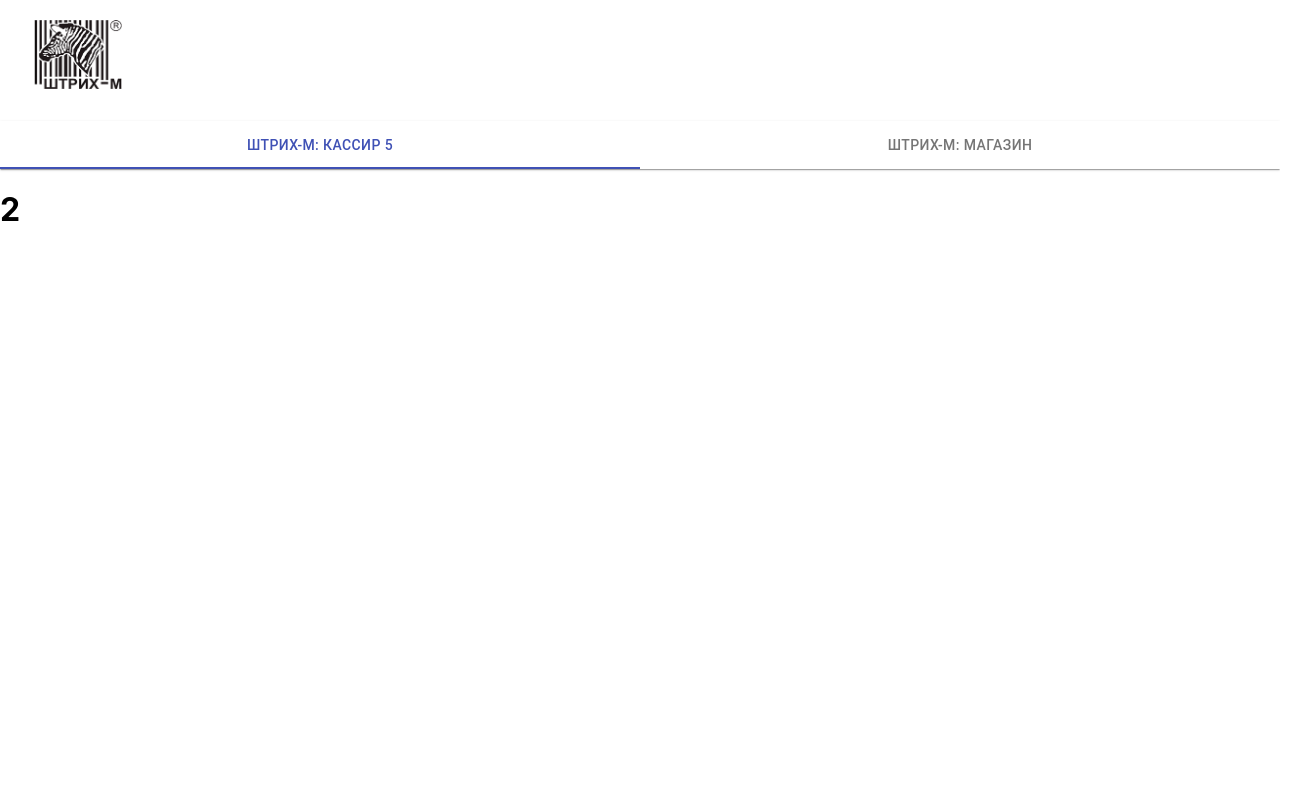
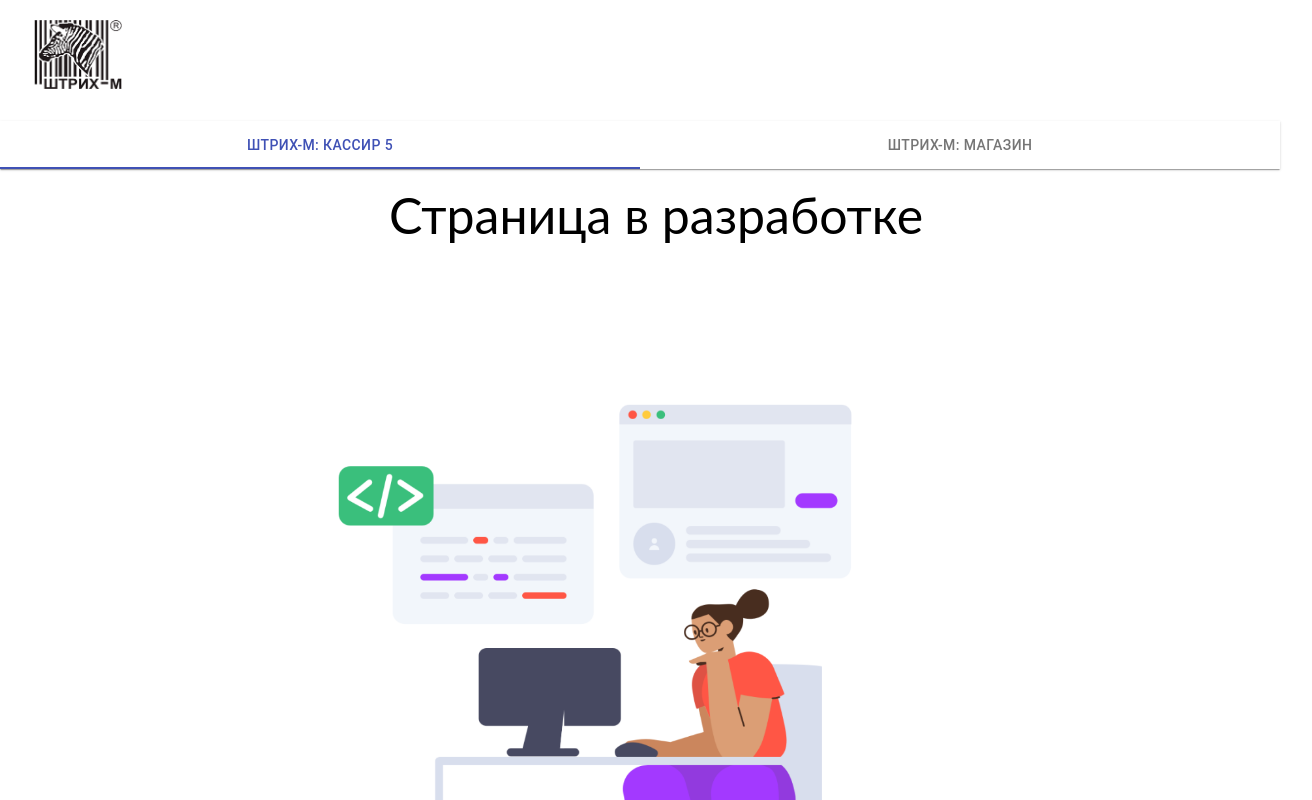
Before and after one commit to geporys/WorldSkills, a React (Create React App) app: page /store in a window 1280 px wide. Shown: the top 800 px of the page, 1312 px wide, since content can reach past the window. Built offline with nearby package versions, Linux system fonts and the light colour scheme.

Commit message:
add shop

```diff
--- a/src/Routes/index.jsx
+++ b/src/Routes/index.jsx
@@ -1,6 +1,7 @@
 import React from 'react';
 import { Switch, Route } from 'react-router-dom';
 import Cashier from '../Cashier';
+import Shop from "../Shop";
 
 const Routes = () => {
   return (
@@ -9,7 +10,7 @@ const Routes = () => {
         <Cashier />
       </Route>
       <Route path="/store">
-        <h1>2</h1>
+        <Shop/>
       </Route>
     </Switch>
   );
--- /dev/null
+++ b/src/Shop/index.jsx
@@ -0,0 +1,37 @@
+import React from 'react';
+import { makeStyles } from '@material-ui/core/styles';
+import img from "../img/smash-20-workflow.png";
+
+
+const useStyles = makeStyles({
+    root: {
+        padding: 16,
+        width: '100%'
+    },
+    img: {
+        height: 900,
+        weight: 1000,
+        display: "flex",
+        justifyContent: "center"
+
+    },
+    text: {
+        align: 'center',
+        textAlign: 'center',
+        fontSize: '50px',
+        fontFamily: "Lato"
+    }
+});
+
+const Shop = () => {
+    const classes = useStyles();
+
+    return (
+        <div className={classes.root}>
+            <div className={classes.text}> Страница в разработке</div>
+            <img className={classes.img} src={img} alt="  "/>
+        </div>
+    );
+};
+
+export default Shop;
```
Also changed, not shown: src/img/NlfTXznYWx8.jpg (added), src/img/smash-20-workflow.png (added).
